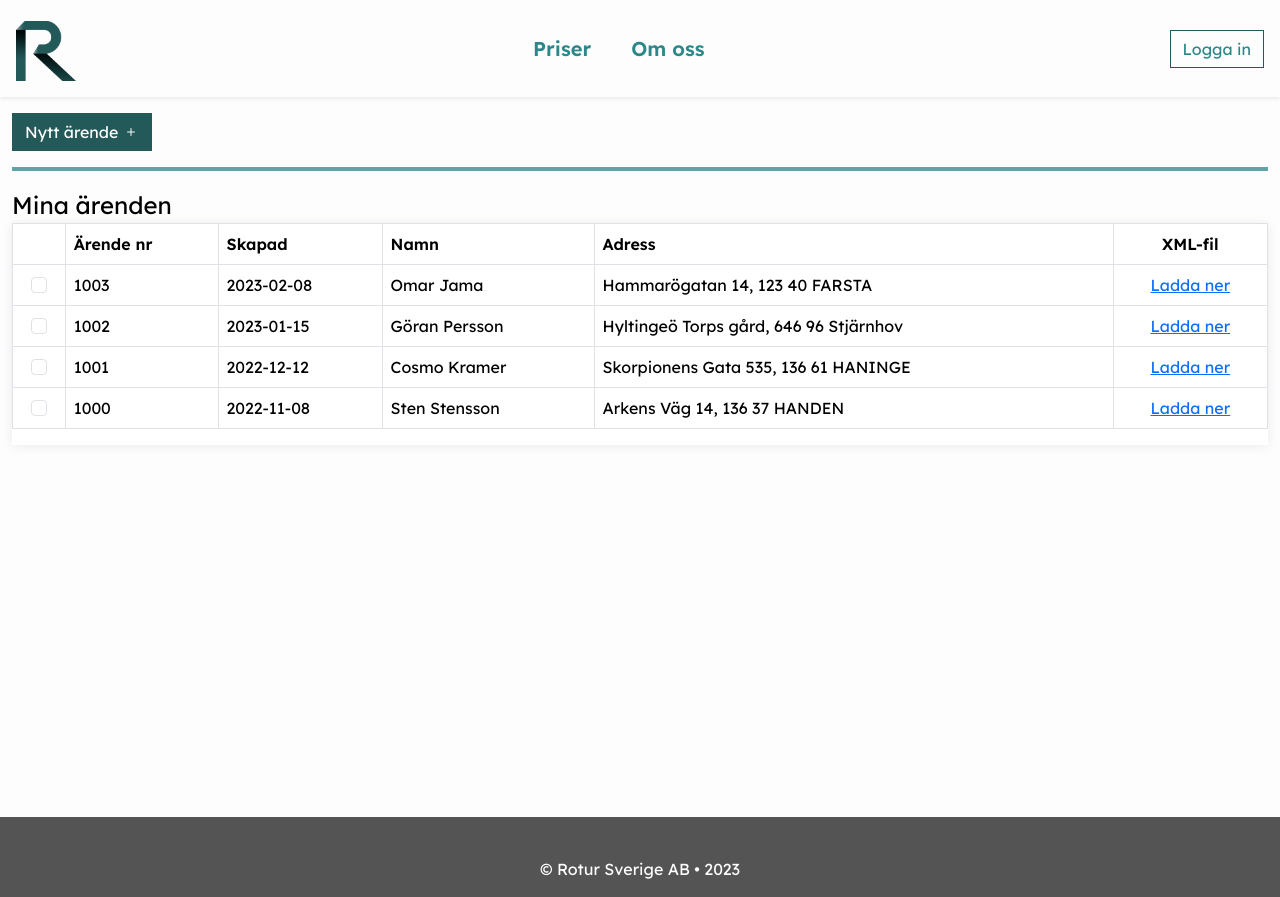
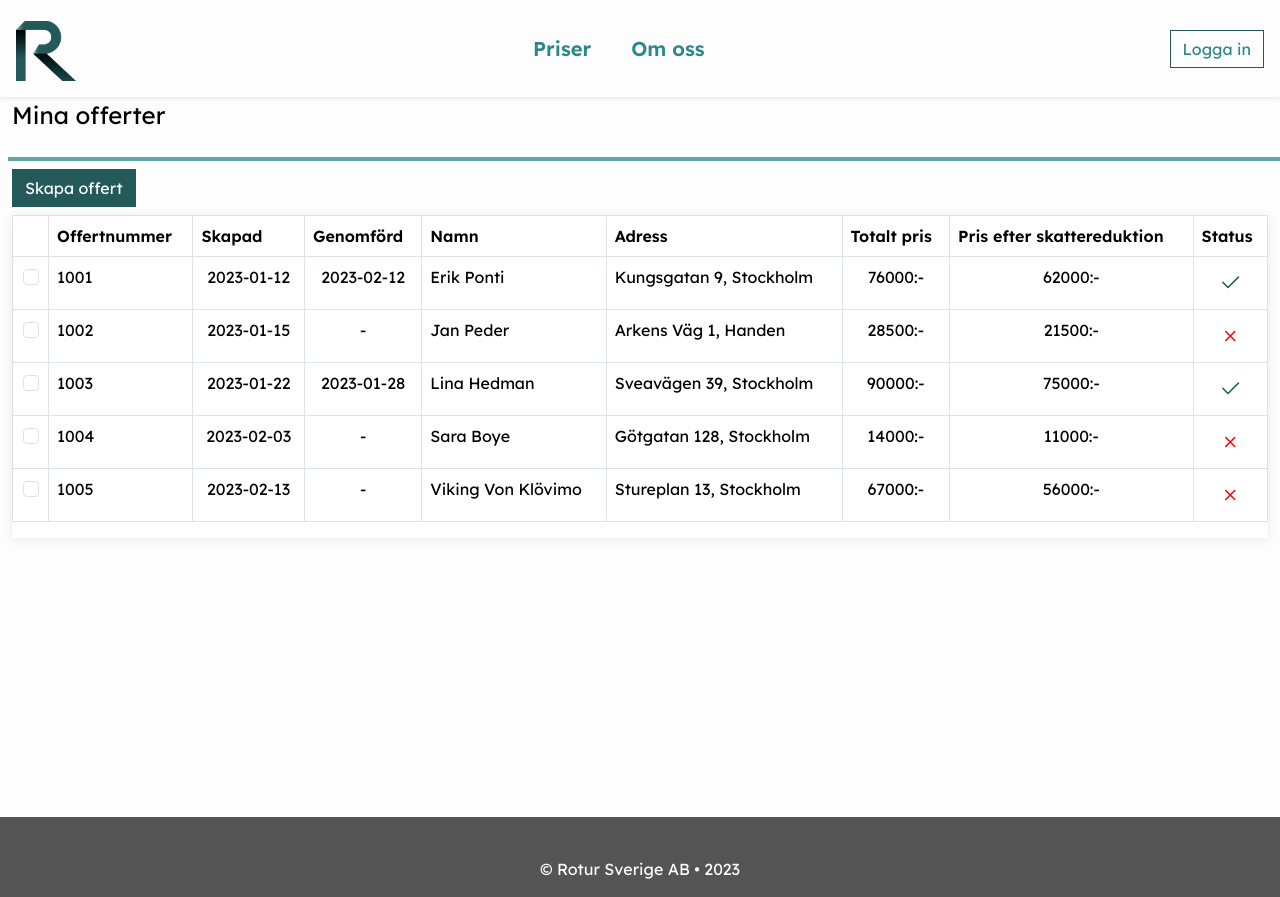
Before and after one commit to Sefikmehicic/sefikmehicic.github.io, an Angular app: page /Cases in a window 1280 px wide. Built offline with nearby package versions, Linux system fonts and the light colour scheme; a web font is replaced by a local one.

Commit message:
Added offer page.

```diff
--- a/src/app/cases/cases.component.css
+++ b/src/app/cases/cases.component.css
@@ -11,3 +11,11 @@
 .tr:hover a{
     color: white;
 }
+
+.bi-check2{
+    color: var(--primary-color);
+}
+
+.bi-x{
+    color: red;
+}
--- a/src/app/cases/cases.component.html
+++ b/src/app/cases/cases.component.html
@@ -1,59 +1,42 @@
 <div class="container-fluid">
     <div class="row">
-        <div class="col-auto mt-3">
-            <p [hidden]="!create" (click)="create = false" class="fs-5 text-danger mb-0"><span class="bi bi-arrow-left-short"></span>Mina ärenden</p>
-            <button class="btn btn-primary" [hidden]="create" (click)="create = true">Nytt ärende <i class="bi bi-plus"></i></button>
+        <p class="fs-4">Mina offerter</p>
+        <hr class="border border-secondary border-2 opacity-75 m-2">
+        <div class="col-auto d-flex align-items-end pb-2">
+            <button class="btn btn-primary" routerLink="/dashboard/calculate">Skapa offert</button>
         </div>
     </div>
+</div>
+
+<div class="container-fluid">
     <div class="row">
         <div class="col">
-            <hr class="border border-secondary border-2 opacity-75">
-            <div [hidden]="create">
-                <p class="fs-4 mb-0">Mina ärenden</p>
             <div class="card p-0" style="overflow-x:auto;">
                 <table class="table table-bordered">
                     <thead>
                         <tr class="text-nowrap">
                             <th></th>
-                                <th scope="col">Ärende nr</th>
+                            <th scope="col">Offertnummer</th>
                             <th scope="col">Skapad</th>
+                            <th scope="col">Genomförd</th>
                             <th scope="col">Namn</th>
                             <th scope="col">Adress</th>
-                                <th scope="col" style="text-align: center;">XML-fil</th>
+                            <th scope="col">Totalt pris</th>
+                            <th scope="col">Pris efter skattereduktion</th>
+                            <th scope="col">Status</th>
                         </tr>
                     </thead>
                     <tbody>
-                            <tr class="tr">
+                        <tr class="tr" *ngFor="let row of offers">
                             <td class="checkbox text-center"><input class="form-check-input" type="checkbox"></td>
-                                <td>1003</td>
-                                <td>2023-02-08</td>
-                                <td>Omar Jama</td>
-                                <td>Hammarögatan 14, 123 40 FARSTA</td>
-                                <td class="text-center"><a href="">Ladda ner</a></td>
-                            </tr>
-                            <tr class="tr">
-                                <td class="checkbox text-center"><input class="form-check-input" type="checkbox"></td>
-                                <td>1002</td>
-                                <td>2023-01-15</td>
-                                <td>Göran Persson</td>
-                                <td>Hyltingeö Torps gård, 646 96 Stjärnhov</td>
-                                <td class="text-center"><a href="">Ladda ner</a></td>
-                            </tr>
-                            <tr class="tr">
-                                <td class="checkbox text-center"><input class="form-check-input" type="checkbox"></td>
-                                <td>1001</td>
-                                <td>2022-12-12</td>
-                                <td>Cosmo Kramer</td>
-                                <td>Skorpionens Gata 535, 136 61 HANINGE</td>
-                                <td class="text-center"><a href="">Ladda ner</a></td>
-                            </tr>
-                            <tr class="tr">
-                                <td class="checkbox text-center"><input class="form-check-input" type="checkbox"></td>
-                                <td>1000</td>
-                                <td>2022-11-08</td>
-                                <td>Sten Stensson</td>
-                                <td>Arkens Väg 14, 136 37 HANDEN</td>
-                                <td class="text-center"><a href="">Ladda ner</a></td>
+                            <td>{{row.offerNumber}}</td>
+                            <td class="text-center">{{row.createdDate}}</td>
+                            <td class="text-center">{{row.doneDate}}</td>
+                            <td>{{row.customerName}}</td>
+                            <td>{{row.customerAddress}}</td>
+                            <td class="text-center">{{row.totalCost}}:-</td>
+                            <td class="text-center">{{row.totalCostAfterReduction}}:-</td>
+                            <td class="text-center"><i class="bi bi-check2 fs-4" *ngIf="row.status"></i><i class="bi bi-x fs-4" *ngIf="!row.status"></i></td>
                         </tr>
                     </tbody>
                 </table>
@@ -61,5 +44,3 @@
         </div>
     </div>
 </div>
-    <app-create-case [hidden]="!create"></app-create-case>
-</div>
--- a/src/app/cases/cases.component.ts
+++ b/src/app/cases/cases.component.ts
@@ -7,13 +7,83 @@ import { Router } from '@angular/router';
   styleUrls: ['./cases.component.css']
 })
 export class CasesComponent implements OnInit {
-  create: boolean = false;
+
+  offers: offerRow[] = [{
+    offerNumber: '1001',
+    createdDate: '2023-01-12',
+    doneDate: '2023-02-12',
+    customerName: 'Erik Ponti',
+    customerAddress: 'Kungsgatan 9, Stockholm',
+    totalCost: 76000,
+    totalCostAfterReduction: 62000,
+    status: true
+  },
+  {
+    offerNumber: '1002',
+    createdDate: '2023-01-15',
+    doneDate: '-',
+    customerName: 'Jan Peder',
+    customerAddress: 'Arkens Väg 1, Handen',
+    totalCost: 28500,
+    totalCostAfterReduction: 21500,
+    status: false
+  },
+  {
+    offerNumber: '1003',
+    createdDate: '2023-01-22',
+    doneDate: '2023-01-28',
+    customerName: 'Lina Hedman',
+    customerAddress: 'Sveavägen 39, Stockholm',
+    totalCost: 90000,
+    totalCostAfterReduction: 75000,
+    status: true
+  },
+  {
+    offerNumber: '1004',
+    createdDate: '2023-02-03',
+    doneDate: '-',
+    customerName: 'Sara Boye',
+    customerAddress: 'Götgatan 128, Stockholm',
+    totalCost: 14000,
+    totalCostAfterReduction: 11000,
+    status: false
+  },
+  {
+    offerNumber: '1005',
+    createdDate: '2023-02-13',
+    doneDate: '-',
+    customerName: 'Viking Von Klövimo',
+    customerAddress: 'Stureplan 13, Stockholm',
+    totalCost: 67000,
+    totalCostAfterReduction: 56000,
+    status: false
+  }
+];
 
   constructor(private router: Router) { }
 
   ngOnInit(): void {
-    if(this.router.url.includes('id')){
-      this.create = true;
-    }
   }
 }
+
+export interface offerRow{
+  offerNumber: string;
+  createdDate: string;
+  doneDate: string;
+  customerName: string;
+  customerAddress: string;
+  totalCost: number;
+  totalCostAfterReduction: number;
+  status: boolean;
+}
+
+// export interface offer {
+//   work: work[];
+//   sumOfHours: number;
+//   sumOfMaterialCost: number;
+//   otherExpenses: number;
+//   laborCost: number;
+//   totalCost: number;
+//   taxReduction: number;
+//   totalCostAfterReduction: number;
+// }
--- a/src/app/dashboard/dashboard.component.html
+++ b/src/app/dashboard/dashboard.component.html
@@ -16,8 +16,8 @@
           <!-- <a class="nav-link fs-4" routerLink="cases"><i class="bi bi-card-text nav-icon"></i>Mina ärenden</a>
           <a class="nav-link fs-4" routerLink="create-case"><i class="bi bi-plus-square nav-icon"></i>Skapa ärende</a> -->
           <a class="nav-link fs-4" routerLink="calculate"><i class="bi bi-calculator nav-icon"></i>Räkna på arbete</a>
+          <a class="nav-link fs-4" routerLink="cases"><i class="bi bi-card-list nav-icon"></i>Offerter</a>
           <a class="nav-link fs-4">Min profil</a>
-          <a class="nav-link fs-4">Offerter</a>
           <a class="nav-link fs-4">Support</a>
           <a class="nav-link fs-4">Inställningar</a>
           <a class="nav-link fs-4 d-flex justify-content-end align-items-end text-danger">Logga ut</a>
--- a/src/app/search/search.component.html
+++ b/src/app/search/search.component.html
@@ -2,6 +2,7 @@
     <div class="row">
         <p class="fs-4">Sök på personnummer</p>
         <!-- <p class="fs-5">Se kundens personuppgifter samt preliminära rot- & rut kvarvarande belopp för i år.</p> -->
+        <hr class="border border-secondary border-2 opacity-75 m-2">
         <div class="col-auto">
             <input type="number" [(ngModel)]="userInput" [disabled]="!result"
                 class="form-control form-control-lg text-center fs-5" id="floatingInput" max="12"
@@ -14,7 +15,6 @@
                 <span class="visually-hidden">Loading...</span>
             </div>
         </div>
-        <hr class="border border-secondary border-2 opacity-75 m-2">
     </div>
     <!-- <div class="d-flex align-items-center justify-content-center">
         <div class="">
```
Also changed, not shown: 3 other files (tests, documents, lock files or other folders). Lines whose indentation alone changed are shown as unchanged.
